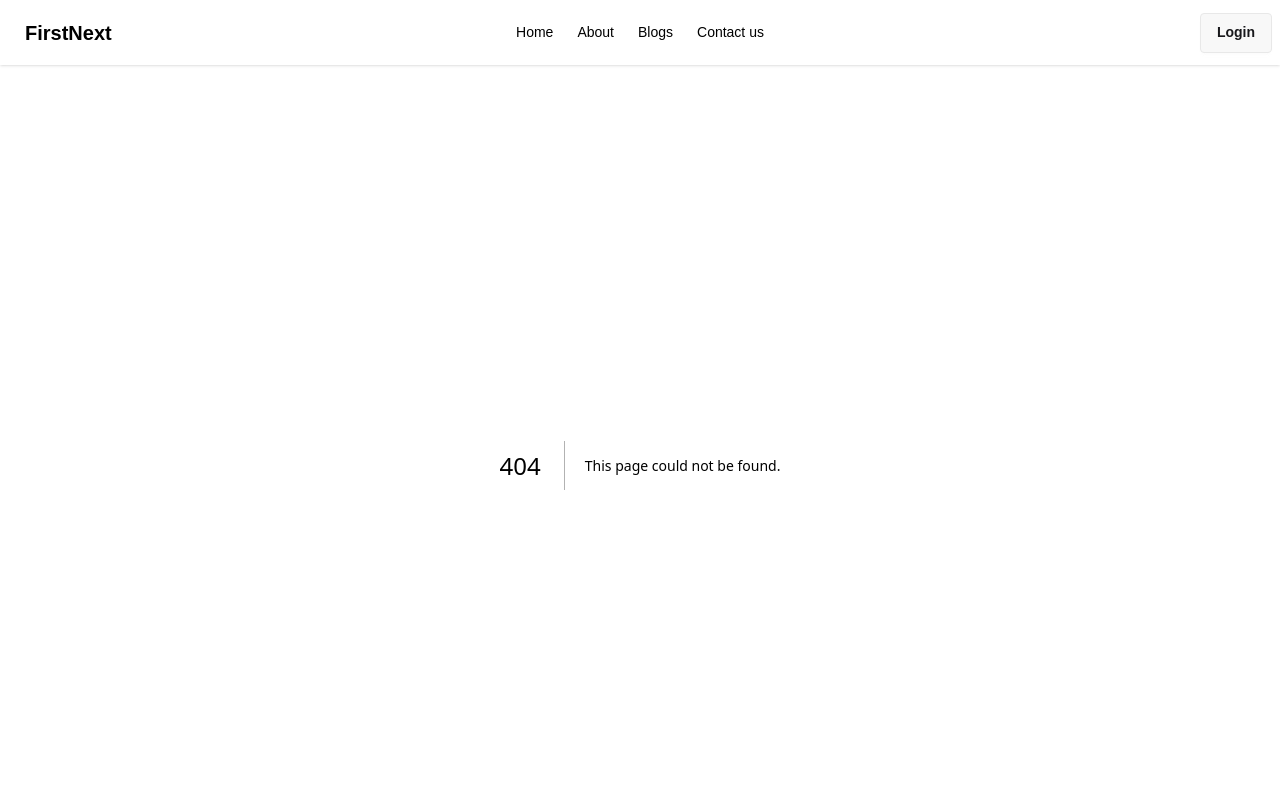
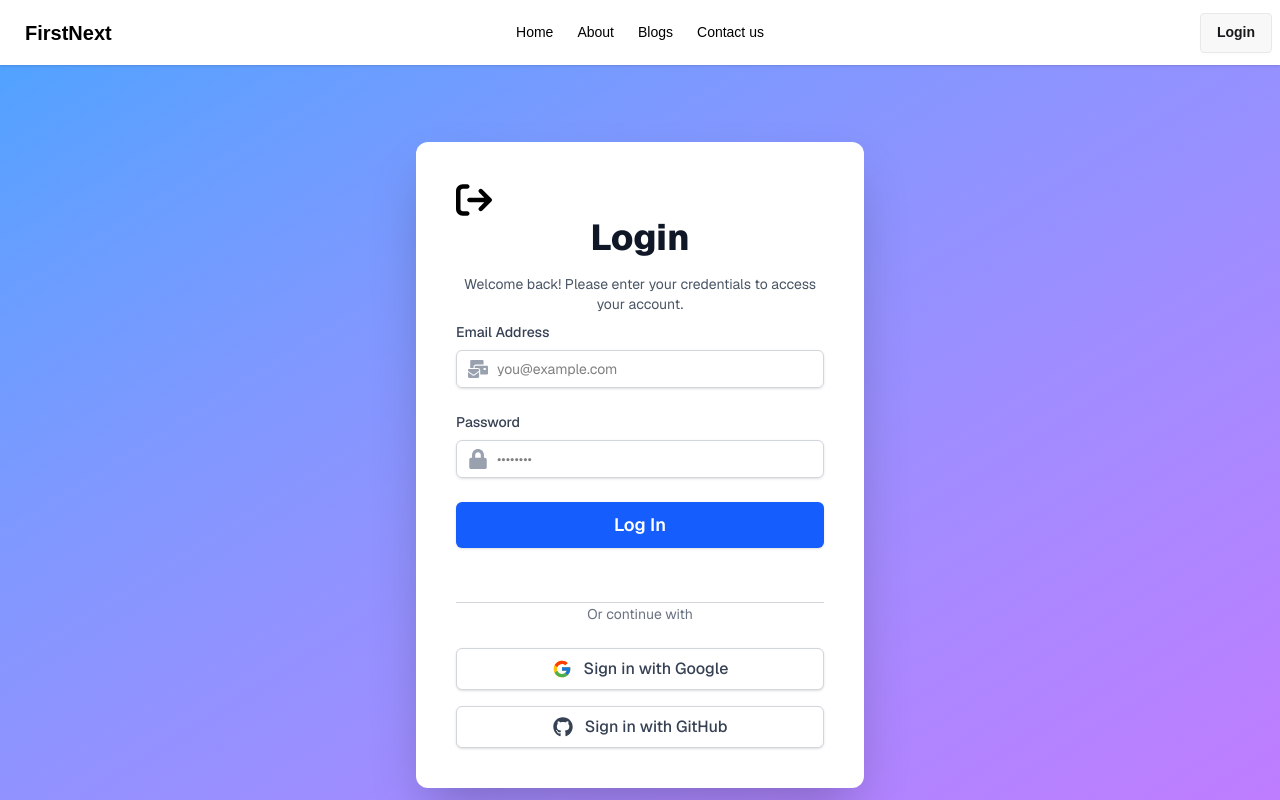
Before and after one commit to Nadimmo/First-Nextjs-Project, a Next.js app: page /login in a window 1280 px wide. Before the commit this address had no page. Shown: the top 800 px of the page. Built offline with nearby package versions, Linux system fonts and the light colour scheme.

Commit message:
add login page

```diff
--- a/package.json
+++ b/package.json
@@ -10,9 +10,11 @@
   },
   "dependencies": {
     "daisyui": "^5.0.46",
+    "lucide": "^0.525.0",
     "next": "^15.3.4",
     "react": "^19.1.0",
-    "react-dom": "^19.1.0"
+    "react-dom": "^19.1.0",
+    "react-icons": "^5.5.0"
   },
   "devDependencies": {
     "@eslint/eslintrc": "^3",
--- /dev/null
+++ b/src/app/login/page.jsx
@@ -0,0 +1,110 @@
+
+import { FcGoogle} from "react-icons/fc";
+import { FaGithub, FaLock, FaMailBulk } from "react-icons/fa";
+import { Lock } from "lucide";
+import { FaArrowRightFromBracket } from "react-icons/fa6";
+
+
+// Main App component for the Login page
+const LoginPage = () => {
+
+
+
+
+  return (
+    <div className="min-h-screen bg-gradient-to-br from-blue-400 to-purple-400 flex items-center justify-center p-4 sm:p-6 lg:p-8 font-sans">
+      <div className="bg-white shadow-2xl rounded-xl p-6 sm:p-8 lg:p-10 max-w-md w-full transform transition-all duration-300 hover:scale-105">
+        <FaArrowRightFromBracket className=" text-4xl text-black cursor-pointer"/>
+        <h1 className="text-3xl sm:text-4xl font-extrabold text-gray-900 mb-4 text-center">
+          Login
+        </h1>
+        <p className="text-sm text-gray-600 mb-2 text-center">
+          Welcome back! Please enter your credentials to access your account.
+        </p>
+        {/* Login Form */}
+
+        <form className="space-y-6">
+          {/* Email Input */}
+          <div>
+            <label htmlFor="email" className="block text-sm font-medium text-gray-700 mb-2">
+              Email Address
+            </label>
+            <div className="relative rounded-md shadow-sm">
+              <div className="absolute inset-y-0 left-0 pl-3 flex items-center pointer-events-none">
+                <FaMailBulk className="h-5 w-5 text-gray-400" aria-hidden="true" />
+              </div>
+              <input
+                type="email"
+                id="email"
+                name="email"
+                placeholder="you@example.com"
+                required
+                className="block w-full pl-10 pr-3 py-2 border border-gray-300 text-black rounded-md focus:outline-none focus:ring-2 focus:ring-blue-500 focus:border-blue-500 sm:text-sm transition duration-150 ease-in-out"
+              />
+            </div>
+          </div>
+
+          {/* Password Input */}
+          <div>
+            <label htmlFor="password" className="block text-sm font-medium text-gray-700 mb-2">
+              Password
+            </label>
+            <div className="relative rounded-md shadow-sm">
+              <div className="absolute inset-y-0 left-0 pl-3 flex items-center pointer-events-none">
+                <FaLock className="h-5 w-5 text-gray-400" aria-hidden="true" />
+              </div>
+              <input
+                type="password"
+                id="password"
+                name="password"
+                placeholder="••••••••"
+                required
+                className="block w-full pl-10 pr-3 py-2 border text-black border-gray-300 rounded-md focus:outline-none focus:ring-2 focus:ring-blue-500 focus:border-blue-500 sm:text-sm transition duration-150 ease-in-out"
+              />
+            </div>
+          </div>
+
+          {/* Login Button */}
+          <button
+            type="submit"
+            className="w-full flex justify-center py-2 px-4 border border-transparent rounded-md shadow-sm text-lg font-semibold text-white bg-blue-600 hover:bg-blue-700 focus:outline-none focus:ring-2 focus:ring-offset-2 focus:ring-blue-500 transition duration-150 ease-in-out transform hover:-translate-y-0.5"
+          >
+            Log In
+          </button>
+        </form>
+
+
+        {/* Separator */}
+        <div className="relative mt-8 mb-6">
+          <div className="absolute inset-0 flex items-center" aria-hidden="true">
+            <div className="w-full border-t border-gray-300" />
+          </div>
+          <span className="relative text-gray-500 px-2 bg-white"></span>
+
+          <div className="relative flex justify-center text-sm">
+            <span className="px-2 bg-white text-gray-500">Or continue with</span>
+          </div>
+        </div>
+
+        {/* Social Login Buttons */}
+        <div className="flex flex-col space-y-4">
+          <button
+            className="w-full flex items-center justify-center py-2 px-4 border border-gray-300 rounded-md shadow-sm text-base font-medium text-gray-700 bg-white hover:bg-gray-50 focus:outline-none focus:ring-2 focus:ring-offset-2 focus:ring-blue-500 transition duration-150 ease-in-out transform hover:-translate-y-0.5 cursor-pointer"
+          >
+            <FcGoogle className="h-5 w-5 mr-3" />
+            Sign in with Google
+          </button>
+
+          <button
+            className="w-full flex items-center justify-center py-2 px-4 border border-gray-300 rounded-md shadow-sm text-base font-medium text-gray-700 bg-white hover:bg-gray-50 focus:outline-none focus:ring-2 focus:ring-offset-2 focus:ring-gray-800 transition duration-150 ease-in-out transform hover:-translate-y-0.5 cursor-pointer"
+          >
+            <FaGithub className="h-5 w-5 mr-3" />
+            Sign in with GitHub
+          </button>
+        </div>
+      </div>
+    </div>
+  );
+};
+
+export default LoginPage;
```
Also changed, not shown: 1 other file (tests, documents, lock files or other folders).
